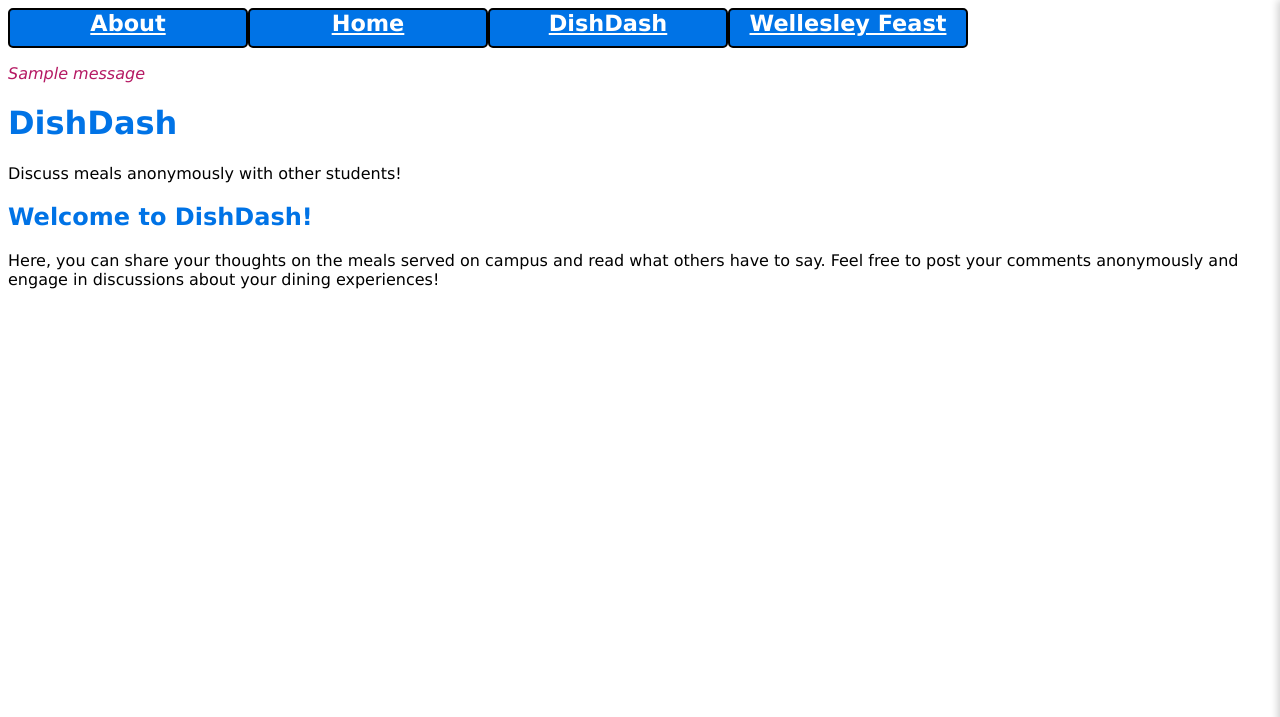
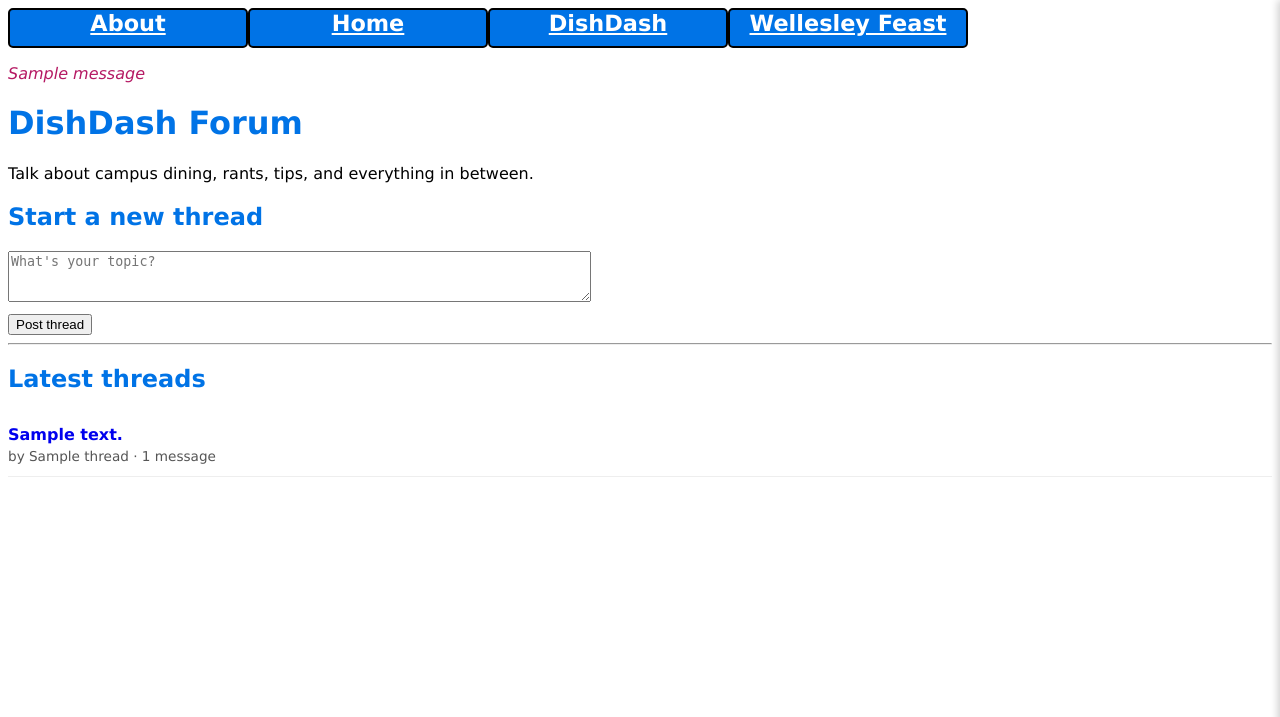
Before and after one commit to Dorajyl/WellesleyFreshPlus, a Flask app: template templates/dishdash.html in a window 1280 px wide. Shown: the top 717 px of the page. Run offline with Flask 3, Linux system fonts and the light colour scheme; the template is opened without the code that fills it: most values are stand-ins (such as "Sample title", 1, 10 or a date in 2020); one stand-in notice (Sample message) is shown.

Commit message:
Updated Dishdash functionality

```diff
--- a/app.py
+++ b/app.py
@@ -126,10 +126,206 @@
 def about():
     return render_template('about.html', page_title='About Us')
 
-@app.route('/dishdash/')
+@app.route('/dishdash/', methods=['GET', 'POST'])
 def dishdash():
-    flash('this is a flashed message')
-    return render_template('dishdash.html', page_title='Dish Dash')
+    """DishDash front page: list threads and create new ones."""
+    conn = dbi.connect()
+    cur = dbi.dict_cursor(conn)
+
+    if request.method == 'POST':
+        description = request.form.get('description', '').strip()
+        if not description:
+            flash('Please write something for your thread.')
+            return redirect(url_for('dishdash'))
+
+        owner_id = session.get('uid', 1) # 1 is anonymous user/ test user
+
+        # 1) create post
+        cur.execute(
+            'INSERT INTO post (owner, description) VALUES (%s, %s)',
+            (owner_id, description)
+        )
+        conn.commit()
+        postid = cur.lastrowid
+
+        # 2) create thread linked to that post
+        cur.execute(
+            'INSERT INTO threads (postid) VALUES (%s)',
+            (postid,)
+        )
+        conn.commit()
+        thid = cur.lastrowid
+
+        flash('Thread created!')
+        return redirect(url_for('view_thread', thid=thid))
+
+    # GET: list all threads with basic info + message count
+    cur.execute(
+        '''
+        SELECT t.thid,
+               p.postid,
+               p.description,
+               u.name AS owner_name,
+               (SELECT COUNT(*) FROM messages m WHERE m.parentthread = t.thid) AS msg_count
+        FROM threads t
+        JOIN post p ON t.postid = p.postid
+        LEFT JOIN users u ON p.owner = u.uid
+        ORDER BY t.thid DESC
+        '''
+    )
+    threads = cur.fetchall()
+    conn.close()
+
+    return render_template('dishdash.html',
+                           page_title='DishDash Forum',
+                           threads=threads)
+
+@app.route('/dishdash/thread/<thid>', methods=['GET', 'POST'])
+def view_thread(thid):
+    """View a single thread + messages, and post replies."""
+    conn = dbi.connect()
+    cur = dbi.dict_cursor(conn)
+    # show one thred and all its nested messages
+    if request.method == 'POST':
+        content = request.form.get('content', '').strip()
+        # get reply to and convert to int or None
+        replyto_raw = request.form.get('replyto')
+        replyto = int(replyto_raw) if replyto_raw else None
+        # if empty content, flash error and redirect
+        if not content:
+            flash('Message cannot be empty.')
+            # reload same thread page
+            return redirect(url_for('view_thread', thid=thid))
+
+        sender_id = session.get('uid', 1) # 1 is anonymous user/ test user
+        # insert new message to database
+        cur.execute(
+            '''INSERT INTO messages (replyto, sender, content, parentthread)
+               VALUES (%s, %s, %s, %s)''',
+            (replyto, sender_id, content, thid)
+        )
+        conn.commit()
+        flash('Reply posted!')
+        return redirect(url_for('view_thread', thid=thid))
+
+    # GET: add a new message or reply to the thread
+    cur.execute(
+        '''
+        SELECT t.thid,
+               p.postid,
+               p.description,
+               u.name AS owner_name
+        FROM threads t
+        JOIN post p ON t.postid = p.postid
+        LEFT JOIN users u ON p.owner = u.uid
+        WHERE t.thid = %s
+        ''',
+        (thid,)
+    )
+    thread = cur.fetchone()
+    if not thread:
+        conn.close()
+        flash('Thread not found.')
+        return redirect(url_for('dishdash'))
+
+    # load messages for this thread
+    cur.execute(
+        '''
+        SELECT m.mid, m.replyto, m.sender, m.content,
+               m.parentthread, m.sent_at,
+               u.name AS sender_name
+        FROM messages m
+        LEFT JOIN users u ON m.sender = u.uid
+        WHERE m.parentthread = %s
+        ORDER BY m.sent_at ASC
+        ''',
+        (thid,)
+    )
+    rows = cur.fetchall()
+    conn.close()
+    def build_message_tree(rows):
+        """Turn flat messages into a nested tree using replyto."""
+        by_id = {}
+        roots = []
+        # create the nodes
+        for row in rows:
+            node = {
+                'mid': row['mid'],
+                'replyto': row['replyto'],
+                'sender': row['sender'],
+                'content': row['content'],
+                'parentthread': row['parentthread'],
+                'sent_at': row['sent_at'],
+                'sender_name': row['sender_name'],
+                'children': []
+            }
+            by_id[node['mid']] = node
+        # check assign and parent and the children, and find roots
+        for node in by_id.values():
+            parent_id = node['replyto']
+            if parent_id is None:
+                roots.append(node)
+            else:
+                parent = by_id.get(parent_id)
+                if parent:
+                    parent['children'].append(node)
+                else:
+                    roots.append(node)
+
+        return roots
+    messages = build_message_tree(rows)
+
+    return render_template('thread.html',
+                           thread=thread,
+                           messages=messages)
+
+@app.route('/dishdash/thread/<thid>/delete/<mid>', methods=['POST'])
+def delete_message(thid, mid):
+    """
+    Delete a single message (and its replies) from a thread.
+    """
+     # Perform recursive delete
+    def delete_message_recursive(cur, mid):
+        """
+        Delete a message and all of its descendants.
+
+        With the self-referential FK messages.replyto → messages.mid,
+        we must delete children BEFORE deleting the parent.
+        """
+        # 1. Find all direct children of this message
+        cur.execute('SELECT mid FROM messages WHERE replyto = %s', (mid,))
+        rows = cur.fetchall()          # rows are dicts because we use dict_cursor
+
+        # Extract child IDs as a simple Python list
+        child_ids = [row['mid'] for row in rows]
+
+        # 2. Recursively delete each child (and its children, etc.)
+        for child_mid in child_ids:
+            delete_message_recursive(cur, child_mid)
+
+        # 3. Now delete THIS message (all its children are already gone)
+        cur.execute('DELETE FROM messages WHERE mid = %s', (mid,))
+
+    conn = dbi.connect()
+    cur = dbi.dict_cursor(conn)
+
+    # Make sure the message actually belongs to this thread
+    cur.execute(
+        'SELECT parentthread FROM messages WHERE mid = %s',
+        (mid,)
+    )
+    row = cur.fetchone()
+    if not row:
+        flash('Message not found.')
+    elif int(row['parentthread']) != int(thid):
+        flash('Message does not belong to this thread.')
+    else:
+        delete_message_recursive(cur, mid)
+        conn.commit()
+        flash('Message and its replies have been deleted.')
+
+    return redirect(url_for('view_thread', thid=thid))
+
 
 # Testing data: hard boil egg 39186
 @app.route('/dish/<did>', methods=['GET', 'POST'])
--- a/helper.py
+++ b/helper.py
@@ -4,6 +4,7 @@
 import json
 import os
 
+#------- For main page functionality and the cacheing system -----------------------------------
 AVI_API = "https://dish.avifoodsystems.com/api/menu-items/week"
 
 # Dining hall + meal IDs from your earlier code
@@ -42,7 +43,6 @@
         },
     }
 MEALS = ["Breakfast", "Lunch", "Dinner"]
-
 
 def get_meal_order(now: datetime) -> list[str]:
     """Reorder Breakfast/Lunch/Dinner so the 'current' meal shows first."""
--- a/templates/dishdash.html
+++ b/templates/dishdash.html
@@ -1,16 +1,52 @@
 {% extends "base.html" %}
+
 {% block main_content %}
-    <!-- Page header -->
-    <header>
-        <h1> DishDash </h1>
-        <p> Discuss meals anonymously with other students!</p>
-    </header>
+<main>
+  <header>
+    <h1>DishDash Forum</h1>
+    <p>Talk about campus dining, rants, tips, and everything in between.</p>
+  </header>
 
-    <!-- Main content -->
-    <main>
-        <section>
-        <h2>Welcome to DishDash!</h2>
-        <p>Here, you can share your thoughts on the meals served on campus and read what others have to say. Feel free to post your comments anonymously and engage in discussions about your dining experiences!</p>
-        </section>
-    </main>
+  <!-- New thread form -->
+  <section style="margin-top:1rem;">
+    <h2>Start a new thread</h2>
+    <form method="post">
+      <textarea
+        name="description"
+        rows="3"
+        cols="70"
+        placeholder="What's your topic?"
+        required
+      ></textarea><br>
+      <button type="submit" style="margin-top:0.5rem;">Post thread</button>
+    </form>
+  </section>
+
+  <hr>
+
+  <!-- Thread list -->
+  <section>
+    <h2>Latest threads</h2>
+    {% if threads %}
+      <ul style="list-style:none; padding-left:0;">
+        {% for t in threads %}
+          <li style="border-bottom:1px solid #eee; padding:0.75rem 0;">
+            <a
+              href="{{ url_for('view_thread', thid=t.thid) }}"
+              style="font-weight:bold; text-decoration:none;"
+            >
+              {{ t.description[:80] }}{% if t.description|length > 80 %}...{% endif %}
+            </a>
+            <div style="font-size:0.85rem; color:#555; margin-top:0.25rem;">
+              by {{ t.owner_name or 'Anonymous' }}
+              · {{ t.msg_count }} message{{ '' if t.msg_count == 1 else 's' }}
+            </div>
+          </li>
+        {% endfor %}
+      </ul>
+    {% else %}
+      <p>No threads yet. Be the first to start one!</p>
+    {% endif %}
+  </section>
+</main>
 {% endblock %}
```
Also changed, not shown: templates/thread.html (added, +99 -0 lines).
